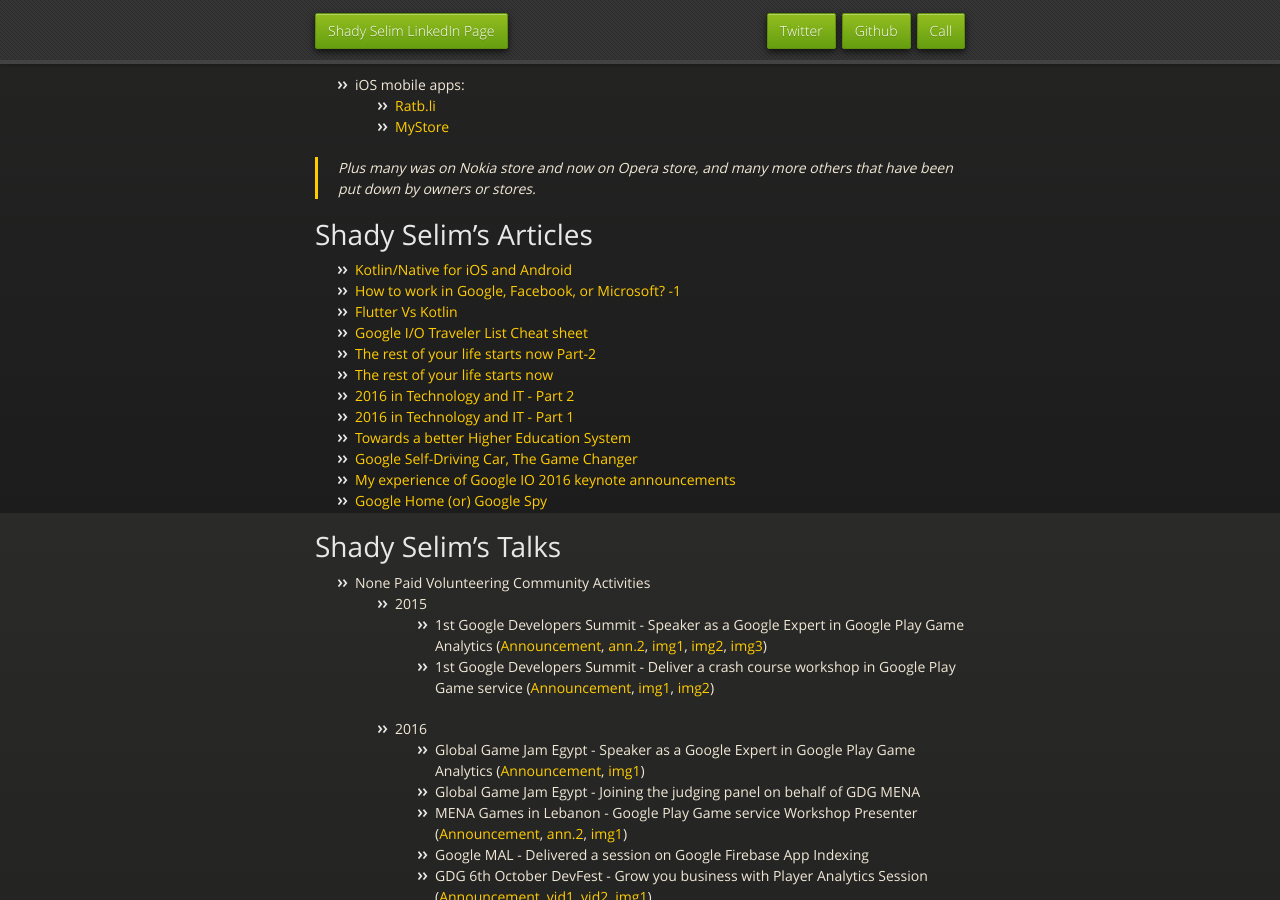
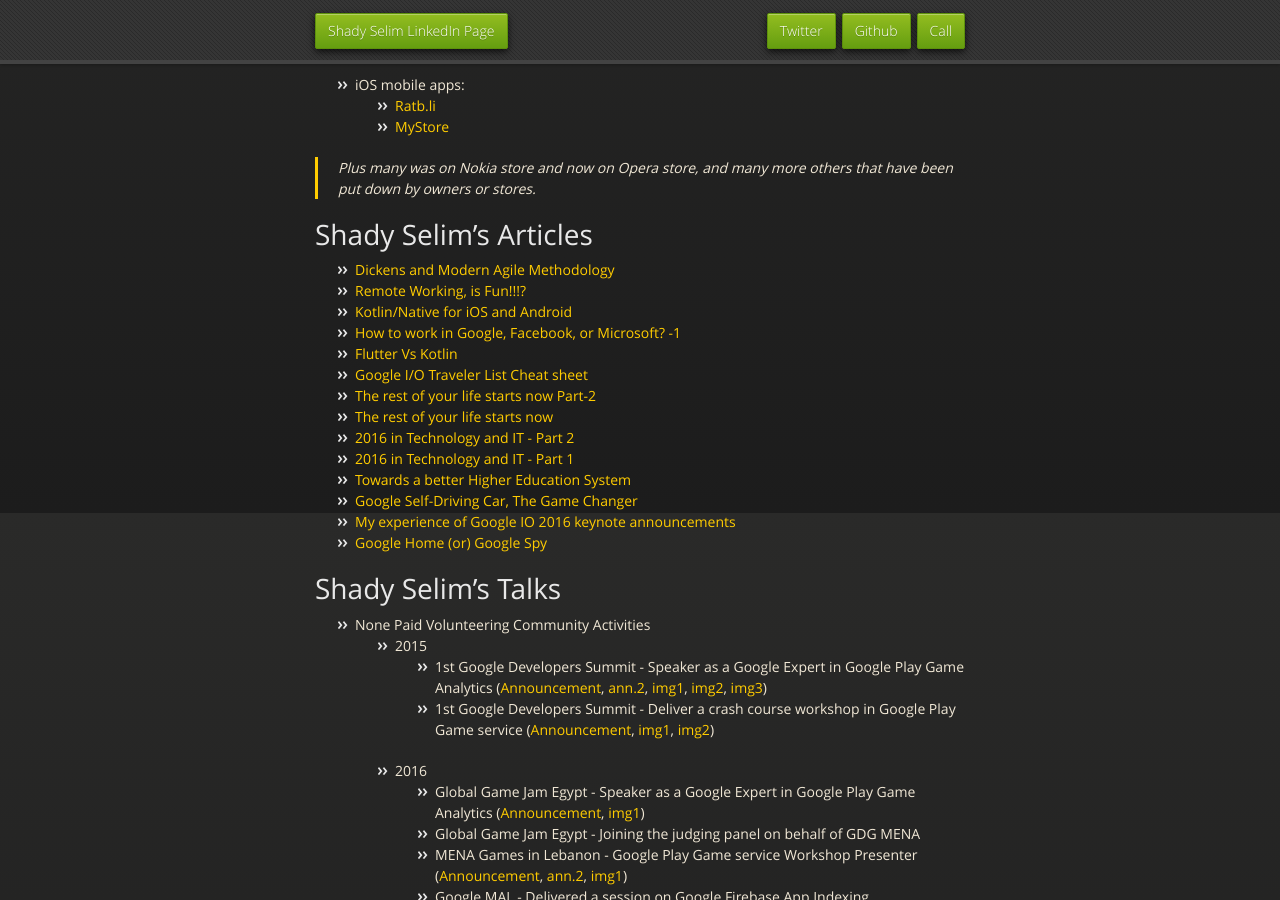
Before and after one commit to Shady-Selim/shady-selim.github.io, a Jekyll site: the page built from index.md, in a window 1280 px wide and 900 px high, scrolled down 3087 px. Built offline with Jekyll 4.4.1, drawn with Linux system fonts in a browser that asks for light colours; our own code applies the rules of GitHub Pages for plain Markdown files.

Commit message:
Update index.md

```diff
--- a/index.md
+++ b/index.md
@@ -130,6 +130,8 @@
 > Plus many was on Nokia store and now on Opera store, and many more others that have been put down by owners or stores.
 
 # Shady Selim's Articles
+* [Dickens and Modern Agile Methodology](https://www.linkedin.com/pulse/dickens-modern-agile-methodology-shady-yehia-selim-msc-mba/)
+* [Remote Working, is Fun!!!?](https://www.linkedin.com/pulse/remote-working-fun-shady-yehia-selim-msc-mba/)
 * [Kotlin/Native for iOS and Android](https://www.linkedin.com/pulse/kotlinnative-ios-android-shady-yehia-selim-msc-mba/)
 * [How to work in Google, Facebook, or Microsoft? -1](https://www.linkedin.com/pulse/how-work-google-facebook-microsoft-1-shady-yehia-selim-msc-mba/)
 * [Flutter Vs Kotlin](https://www.linkedin.com/pulse/flutter-vs-kotlin-shady-yehia-selim-msc-mba/)
```
